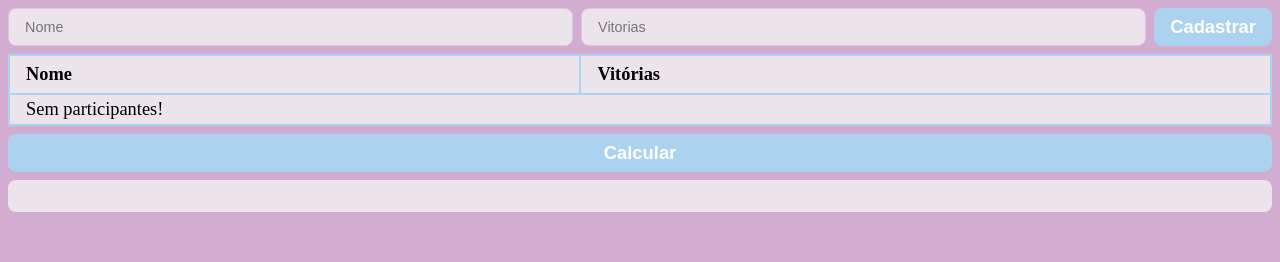
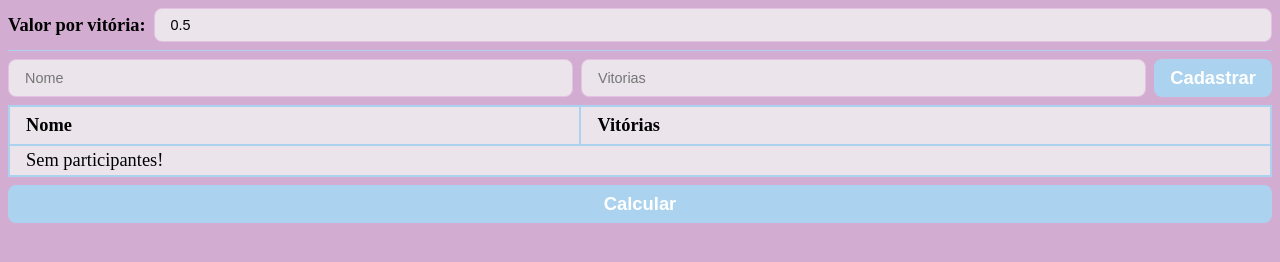
Before and after one commit to Notlim2/calc-dividas, a plain HTML site: page index.html in a window 1280 px wide. Drawn offline with Linux system fonts and the light colour scheme.

Commit message:
fix: minor fixes

```diff
--- a/index.html
+++ b/index.html
@@ -7,6 +7,11 @@
     <link rel="stylesheet" href="style.css" />
   </head>
   <body>
+    <div id="div_valor_vitoria">
+      <label for="valor_vitoria">Valor por vitória:</label>
+      <input id="valor_vitoria" type="number" value="0.5" />
+    </div>
+
     <form onsubmit="cadastrar(event)">
       <span><input id="nome" type="text" placeholder="Nome" /></span>
       <span><input id="vitorias" type="number" placeholder="Vitorias" /></span>
--- a/index.js
+++ b/index.js
@@ -47,6 +47,7 @@ function atualizarResultado(dividas) {
   }
 
   const divResultado = document.getElementById("resultado");
+  divResultado.style.display = "flex";
   divResultado.innerHTML = "";
 
   for (const divida of dividas) {
--- a/style.css
+++ b/style.css
@@ -25,6 +25,7 @@ input {
   background-color: var(--input);
   height: 100%;
   font-size: 0.9rem;
+  width: 100%;
 }
 
 button {
@@ -36,6 +37,21 @@ button {
   border-radius: 8px;
   padding: 8px 16px;
   cursor: pointer;
+  font-size: 1.15rem;
+}
+
+#div_valor_vitoria {
+  display: flex;
+  align-items: center;
+  width: 100%;
+  gap: 8px;
+  border-bottom: solid 1px var(--primary);
+  padding-bottom: 8px;
+}
+
+#div_valor_vitoria > label {
+  white-space: nowrap;
+  font-weight: bold;
   font-size: 1.15rem;
 }
 
@@ -53,10 +69,6 @@ form {
 
 form > span {
   flex-grow: 1;
-}
-
-form > span > input {
-  width: 100%;
 }
 
 #participantes th {
@@ -86,12 +98,12 @@ form > span > input {
 
 #resultado {
   width: 100%;
-  display: flex;
   flex-direction: column;
   gap: 8px;
   background-color: var(--input);
   padding: 16px;
   border-radius: 8px;
+  display: none;
 }
 
 #resultado > div {
```
